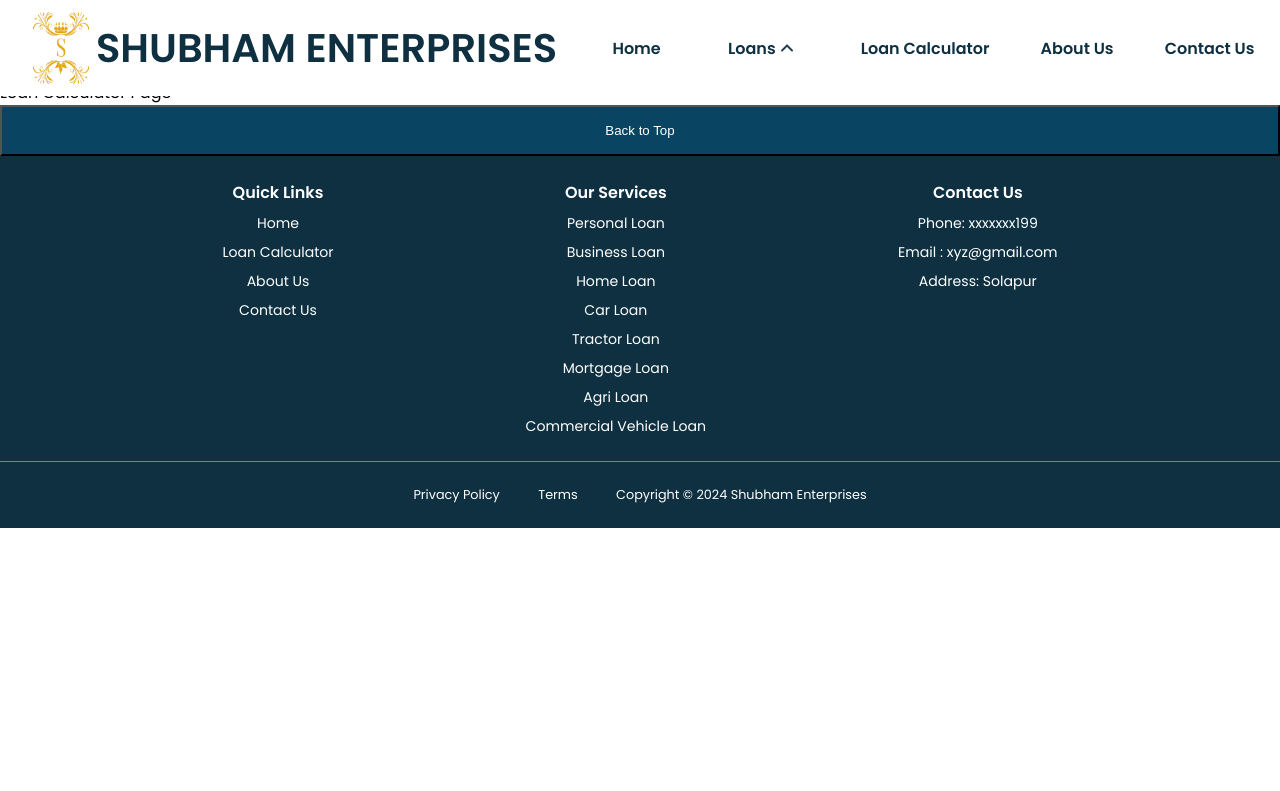
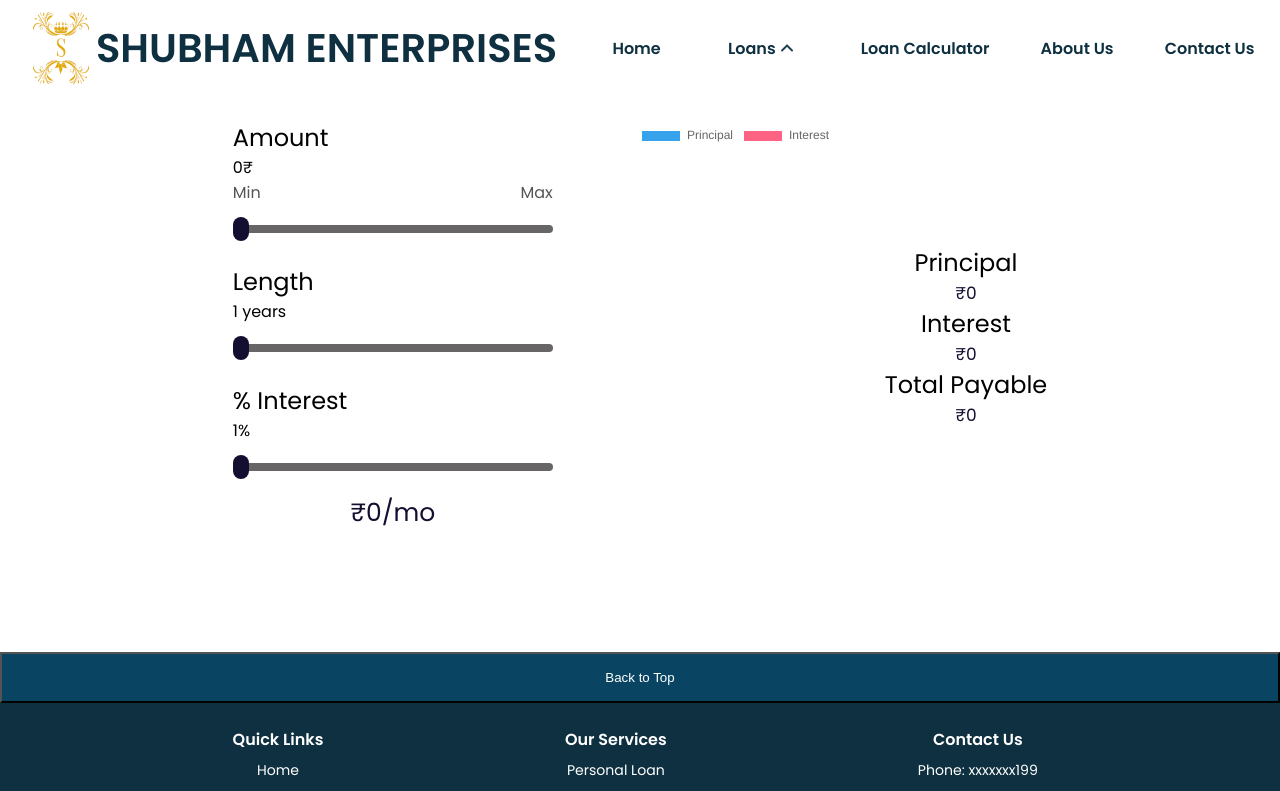
Before and after one commit to SheshNalwar/Shubham-Enterprises, a React (Vite) app: page /loanCalculator in a window 1280 px wide. Shown: the top 791 px of the page. Built offline with nearby package versions, Linux system fonts and the light colour scheme.

Commit message:
Loan Calculator Page implemented

```diff
--- a/package.json
+++ b/package.json
@@ -10,6 +10,7 @@
     "preview": "vite preview"
   },
   "dependencies": {
+    "chart.js": "^4.4.3",
     "gsap": "^3.12.5",
     "jquery": "^3.7.1",
     "react": "^18.3.1",
--- a/src/Index.js
+++ b/src/Index.js
@@ -37,8 +37,11 @@ import LoanDetails from "./components/LoanDetails";
 
 // utils
 import { loanTypesData, reviewsData, faqsData } from "./utils/Data";
+import { calculateEMI, calculateLoanDetails } from "./utils/LoanCalculator";
 
 export {
+  calculateEMI,
+  calculateLoanDetails,
   LinkBtn,
   Loans,
   faqsData,
--- /dev/null
+++ b/src/css/loanCalculator.css
@@ -0,0 +1,100 @@
+#mainLoanPage {
+  display: flex;
+  justify-content: center;
+  align-items: center;
+}
+.loanCalculatorPage {
+  padding: 15vh 0;
+  width: 100%;
+  display: flex;
+  justify-content: center;
+  /* margin-top: 8vh; */
+  align-items: center;
+}
+
+.sub-container {
+  display: flex;
+  gap: 2rem;
+}
+
+.view {
+  flex: 1;
+}
+.amt {
+  display: flex;
+  justify-content: space-between;
+}
+.details {
+  margin-bottom: 1em;
+  display: flex;
+  flex-direction: column;
+  gap: 1.5em;
+}
+
+.detail {
+  margin-bottom: 10px;
+}
+
+.label {
+  font-size: 1.5rem;
+  color: #000000;
+}
+
+.value {
+  color: #000000;
+}
+
+.footer {
+  text-align: center;
+}
+
+#price-container {
+  font-size: 1.5rem;
+}
+#price {
+  color: #130f31;
+  font-size: 25px;
+}
+.breakup {
+  flex: 1;
+}
+
+.loan-details {
+  display: flex;
+  flex-direction: column;
+  justify-content: space-between;
+  margin-top: 20px;
+}
+
+.chart-details {
+  flex: 1;
+  text-align: center;
+}
+
+.chart-details .value {
+  color: #130f31;
+  font-size: 17px;
+}
+
+/*----- Styling the sliders ----*/
+input[type="range"] {
+  -webkit-appearance: none;
+  appearance: none;
+  background: transparent;
+  cursor: pointer;
+  width: 20rem;
+}
+
+input[type="range"]::-webkit-slider-runnable-track {
+  background-color: #676565;
+  border-radius: 0.5rem;
+  height: 0.5rem;
+}
+input[type="range"]::-webkit-slider-thumb {
+  -webkit-appearance: none;
+  margin-top: -8px;
+  background-color: #130f31;
+  height: 1.5rem;
+  width: 1rem;
+  border-radius: 0.5rem;
+}
--- a/src/css/mediaQueries.css
+++ b/src/css/mediaQueries.css
@@ -170,20 +170,20 @@
     animation: fade 0.3s;
   }
 */
-  .active {
+  /* .active { */
     /* display: flex; */
-    align-items: center;
-    justify-content: center;
+    /* align-items: center;
+    justify-content: center; */
     /* height: 100%; */
     /* width: 100%; */
-    right: 50%;
-    background-color: aqua;
-    display:inline;
+    /* right: 50%; */
+    /* background-color: aqua; */
+    /* display: inline;
     position: absolute;
     animation: fade 0.3s;
-    top: 10vh;
+    top: 10vh; */
     /* z-index: 99; */
-  }
+  /* } */
 
   footer .footer-lists li {
     text-align: center;
@@ -459,4 +459,12 @@
     flex-direction: column;
     width: 100%;
   }
+
+  /* Loan Calculator */
+  .loanCalculatorPage {
+    flex-direction: column;
+  }
+  .sub-container {
+    flex-direction: column;
+  }
 }
--- a/src/pages/LoanCalculatorPage.jsx
+++ b/src/pages/LoanCalculatorPage.jsx
@@ -1,5 +1,168 @@
+import { calculateLoanDetails, calculateEMI } from "../Index";
+import React, { useState, useEffect, useRef } from "react";
+import Chart from "chart.js/auto";
+import "../css/loanCalculator.css";
+
 const LoanCalculatorPage = () => {
-  return <div style={{ paddingTop: "5rem" }}>Loan Calculator Page</div>;
+  const [P, setP] = useState(0);
+  const [R, setR] = useState(1);
+  const [N, setN] = useState(1);
+  const [emi, setEmi] = useState(0);
+  const [payableInterest, setPayableInterest] = useState(0);
+  const pieChartRef = useRef(null);
+  const pieInstanceRef = useRef(null);
+
+  useEffect(() => {
+    initialize();
+  }, []);
+  useEffect(() => {
+    if (pieInstanceRef.current) {
+      displayDetails();
+    }
+  }, [P, R, N]);
+  const displayDetails = () => {
+    const emi = calculateEMI(P, R, N);
+    const payableInterest = calculateLoanDetails(P, R / 1200, emi);
+    setEmi(emi);
+    setPayableInterest(payableInterest);
+    const opts = {
+      style: "currency",
+      currency: "INR",
+      maximumFractionDigits: 0,
+    };
+    document.querySelector("#cp").innerText = P.toLocaleString("en-IN", opts);
+    document.querySelector("#ci").innerText = payableInterest.toLocaleString(
+      "en-IN",
+      opts
+    );
+    document.querySelector("#ct").innerText = (
+      P + payableInterest
+    ).toLocaleString("en-IN", opts);
+    document.querySelector("#price").innerText =
+      emi.toLocaleString("en-IN", opts) + "/mo";
+    const pie = pieInstanceRef.current;
+    pie.data.datasets[0].data[0] = P;
+    pie.data.datasets[0].data[1] = payableInterest;
+    pie.update();
+  };
+  const initialize = () => {
+    if (pieInstanceRef.current) {
+      pieInstanceRef.current.destroy();
+    }
+    const ctx = document.getElementById("pieChart").getContext("2d");
+    const pie = new Chart(ctx, {
+      type: "doughnut",
+      data: {
+        labels: ["Principal", "Interest"],
+        datasets: [
+          {
+            label: "Home Loan Details",
+            data: [0, 0],
+            backgroundColor: ["rgb(54, 162, 235)", "rgb(255, 99, 132)"],
+            hoverOffset: 4,
+          },
+        ],
+      },
+    });
+    pieInstanceRef.current = pie;
+    displayDetails();
+  };
+
+  return (
+    <div id="mainLoanPage">
+      <div className="loanCalculatorPage">
+        <div className="sub-container">
+          <div className="view">
+            <div className="details">
+              <div>
+                <div className="detail">
+                  <p className="label">Amount</p>
+                  <p id="loan-amt-text" className="value">
+                    {P.toLocaleString("en-IN")}₹
+                  </p>
+                  <div className="amt">
+                    <p>Min</p>
+                    <p>Max</p>
+                  </div>
+                </div>
+                <input
+                  type="range"
+                  id="loan-amount"
+                  min="0"
+                  max="10000000"
+                  step="50000"
+                  value={P}
+                  onChange={(e) => setP(parseFloat(e.target.value))}
+                />
+              </div>
+              <div>
+                <div className="detail">
+                  <p className="label">Length</p>
+                  <p id="loan-period-text" className="value">
+                    {N} years
+                  </p>
+                </div>
+                <input
+                  type="range"
+                  id="loan-period"
+                  min="1"
+                  max="15"
+                  step=".1"
+                  value={N}
+                  onChange={(e) => setN(parseFloat(e.target.value))}
+                />
+              </div>
+              <div>
+                <div className="detail">
+                  <p className="label">% Interest</p>
+                  <p id="interest-rate-text" className="value">
+                    {R}%
+                  </p>
+                </div>
+                <input
+                  type="range"
+                  id="interest-rate"
+                  min="5"
+                  max="15"
+                  step="0.1"
+                  value={R}
+                  onChange={(e) => setR(parseFloat(e.target.value))}
+                />
+              </div>
+            </div>
+            <div className="footer">
+              <p id="price-container">
+                <span id="price">{emi.toLocaleString("en-IN")}₹ </span>
+              </p>
+            </div>
+          </div>
+          <div className="breakup">
+            <canvas id="pieChart" ref={pieChartRef}></canvas>
+          </div>
+        </div>
+        <div className="loan-details">
+          <div className="chart-details">
+            <p className="label">Principal</p>
+            <p id="cp" className="value">
+              {P.toLocaleString("en-IN")}₹
+            </p>
+          </div>
+          <div className="chart-details">
+            <p className="label">Interest</p>
+            <p id="ci" className="value">
+              {payableInterest.toLocaleString("en-IN")}₹
+            </p>
+          </div>
+          <div className="chart-details">
+            <p className="label">Total Payable</p>
+            <p id="ct" className="value">
+              {(P + payableInterest).toLocaleString("en-IN")}₹
+            </p>
+          </div>
+        </div>
+      </div>
+    </div>
+  );
 };
 
 export default LoanCalculatorPage;
--- /dev/null
+++ b/src/utils/LoanCalculator.js
@@ -0,0 +1,18 @@
+export const calculateLoanDetails = (P, R, emi) => {
+  let totalInterest = 0;
+  while (P > 0) {
+    let interest = parseFloat(P) * parseFloat(R);
+    P = parseFloat(P) - (parseFloat(emi) - interest);
+    totalInterest += interest;
+  }
+  return totalInterest;
+};
+
+export const calculateEMI = (P, R, N) => {
+  let r = parseFloat(R) / 1200;
+  let n = parseFloat(N) * 12;
+  let num = parseFloat(P) * r * Math.pow(1 + r, n);
+  let denom = Math.pow(1 + r, n) - 1;
+  let emi = parseFloat(num) / parseFloat(denom);
+  return emi;
+};
```
Also changed, not shown: src/components/Nav.jsx (+0 -7 lines), 1 other file (tests, documents, lock files or other folders).
